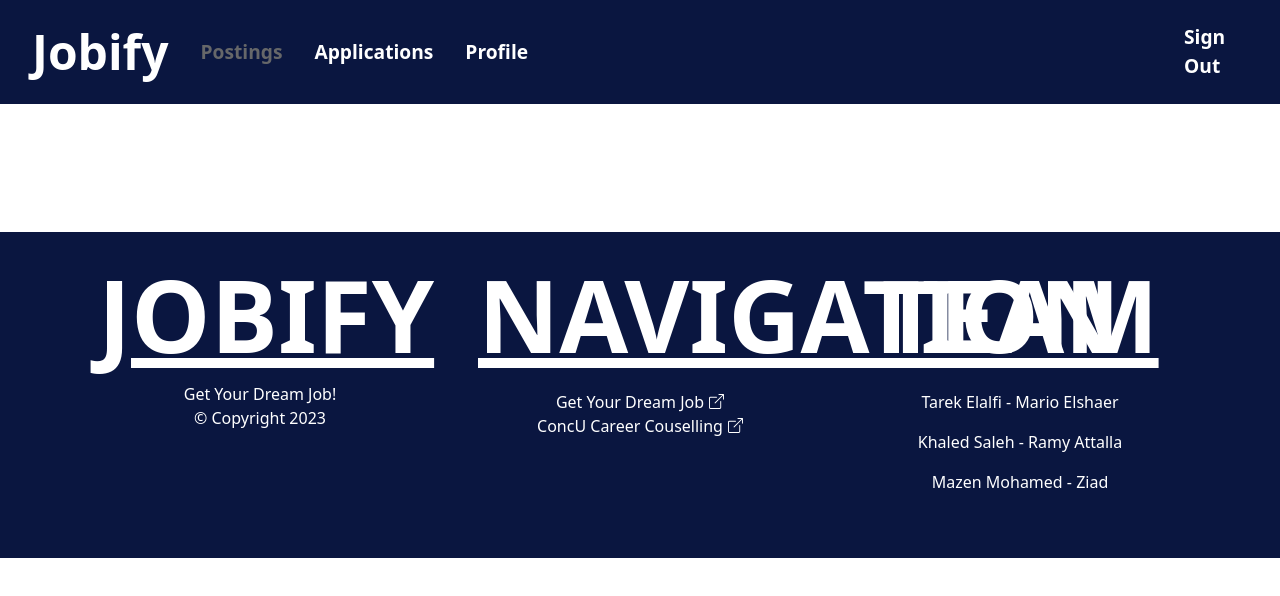
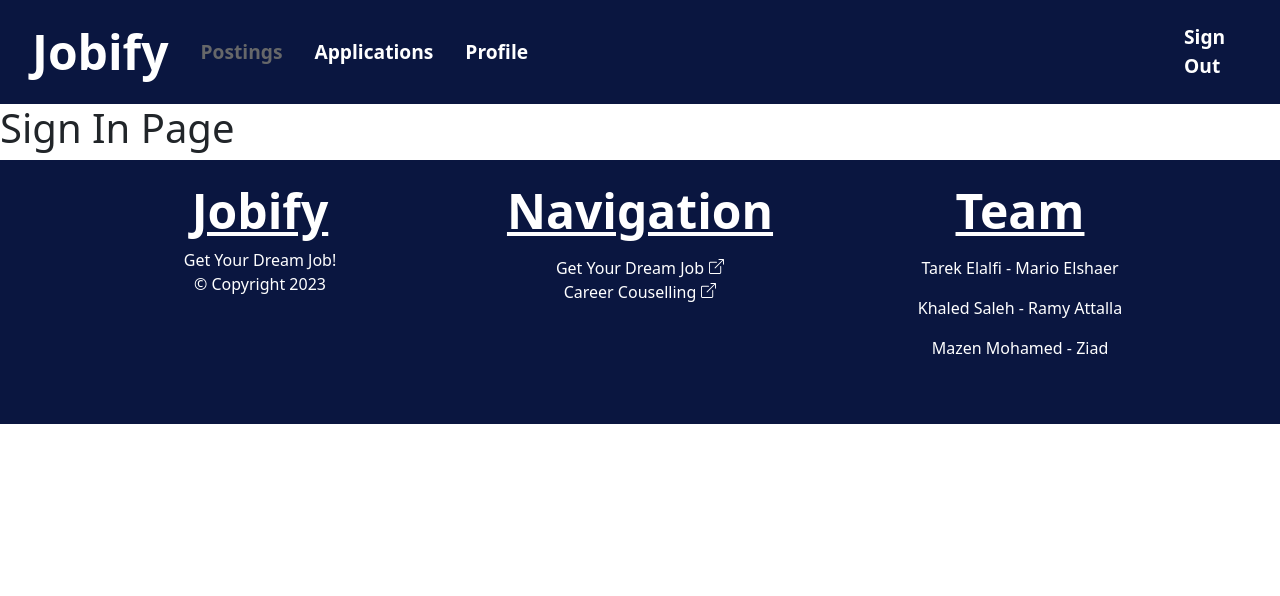
Before and after one commit to ramy-att/trivial-soen341project2023, a React (Create React App) app in the folder client/: page /signin in a window 1280 px wide. Shown: the top 596 px of the page. Built offline with nearby package versions, Linux system fonts and the light colour scheme.

Commit message:
Fix footer styles

```diff
--- a/client/src/components/Footer/Footer.js
+++ b/client/src/components/Footer/Footer.js
@@ -42,7 +42,7 @@ const Footer = () => {
                   rel="noopener noreferrer"
                   href="https://www.concordia.ca/students/success/career-planning/career-counselling.html"
                 >
-                  ConcU Career Couselling
+                  Career Couselling
                   <BoxArrowUpRight
                     style={{ marginBottom: "5px", marginLeft: "5px" }}
                     size={15}
--- a/client/src/components/Landing/Landing.css
+++ b/client/src/components/Landing/Landing.css
@@ -7,10 +7,10 @@
     min-height: 100vh;
     padding: 10% 3rem 3rem 10% !important;
 }
-h1,h2{
+.title,.subTitle{
     color: white;
 }
-h1{
+.title{
     font-size: 100px !important;
     text-transform: uppercase;
 }
--- a/client/src/components/Landing/Landing.js
+++ b/client/src/components/Landing/Landing.js
@@ -10,8 +10,8 @@ const Landing = () => {
   return (
     <Container fluid>
       <div className="home">
-        <h1>Jobify</h1>
-        <h2>Career Opportunities</h2>
+        <h1 className="title">Jobify</h1>
+        <h2 className="subTitle">Career Opportunities</h2>
         <div className="buttons">
           <Button type="authen">Sign In</Button>
           <Button
```
